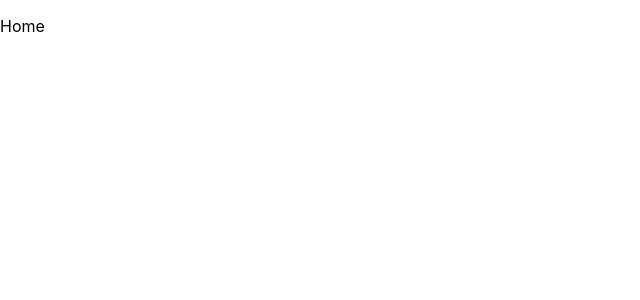
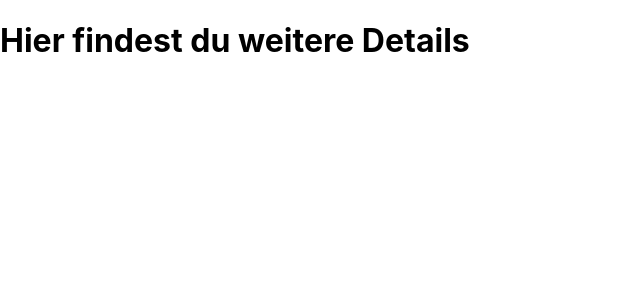
Before and after one commit to Sculte/Umfrage, a Next.js app: page /news/detail in a window 1280 px wide. Shown: the top 300 px of the page, without its empty margins (0-640 px from the left). Built offline with nearby package versions, Linux system fonts and the light colour scheme.

Commit message:
Update index.js

```diff
--- a/pages/news/detail/index.js
+++ b/pages/news/detail/index.js
@@ -1,10 +1,7 @@
-
-//import Head from '../../next/head'
-//import Link from '../../next/link'
 
 
-export default function Home() {
+function DetailPage() {
+      return <h1> Hier findest du weitere Details</h1>
+}
 
-      return <p>Home</p>
-
-}
+export default DetailPage;
```
